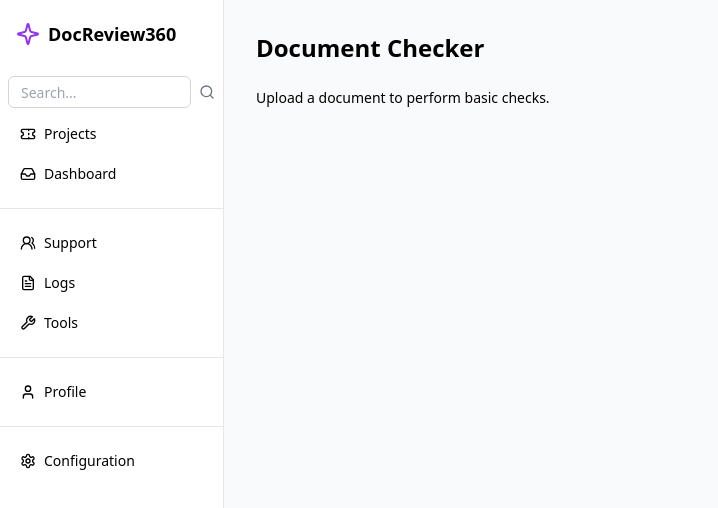
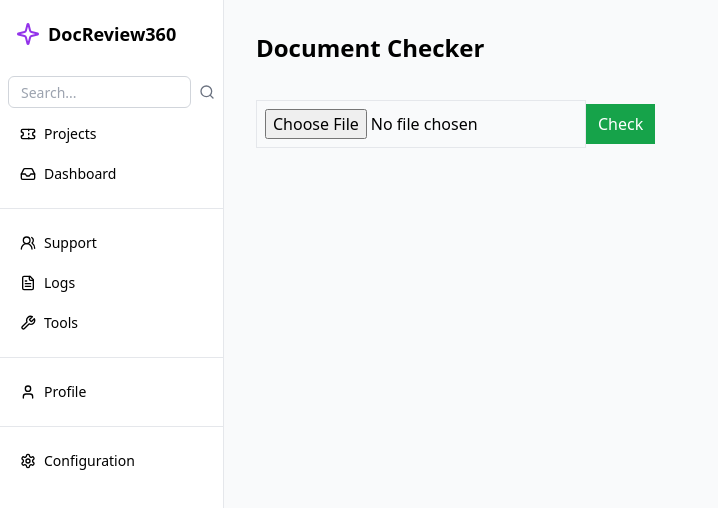
Before and after one commit to eputnam77/DocReview360, a Next.js app in the folder frontend/: page /tools/checker in a window 1280 px wide. Shown: the top 508 px of the page, without its empty margins (0-718 px from the left). Built offline with nearby package versions, Linux system fonts and the light colour scheme; no server answers.

Commit message:
feat(frontend): add document checker placeholder

```diff
--- /dev/null
+++ b/frontend/pages/api/tools/checker.ts
@@ -0,0 +1,37 @@
+import type { NextApiRequest, NextApiResponse } from "next";
+import { IncomingForm } from "formidable";
+import type * as formidable from "formidable";
+import path from "path";
+
+export const config = {
+  api: {
+    bodyParser: false,
+  },
+};
+
+export default async function handler(req: NextApiRequest, res: NextApiResponse) {
+  if (req.method !== "POST") {
+    res.status(405).end();
+    return;
+  }
+
+  const form = new IncomingForm({ keepExtensions: true, uploadDir: "/tmp" });
+  const parsed = await new Promise<{ fields: formidable.Fields; files: formidable.Files }>((resolve, reject) => {
+    form.parse(req, (err, fields, files) => {
+      if (err) return reject(err);
+      resolve({ fields, files });
+    });
+  });
+
+  const file = parsed.files.file;
+  if (!file || Array.isArray(file)) {
+    res.status(400).json({ error: "File required" });
+    return;
+  }
+
+  // TODO: Replace placeholder with actual DocumentCheckerToolSandbox integration
+  const results = { message: "DocumentCheckerToolSandbox integration pending" };
+  const filename = path.basename(file.filepath);
+
+  res.status(200).json({ results, filename });
+}
--- a/frontend/pages/tools/checker.tsx
+++ b/frontend/pages/tools/checker.tsx
@@ -1,10 +1,52 @@
-import React from "react";
+import React, { useState } from "react";
+
+interface CheckResult {
+  [key: string]: unknown;
+}
 
 export default function CheckerPage() {
+  const [result, setResult] = useState<CheckResult | null>(null);
+  const [download, setDownload] = useState<string | null>(null);
+
+  const handleSubmit = async (e: React.FormEvent<HTMLFormElement>) => {
+    e.preventDefault();
+    const formData = new FormData(e.currentTarget);
+    const res = await fetch("/api/tools/checker", {
+      method: "POST",
+      body: formData,
+    });
+    if (res.ok) {
+      const data = await res.json();
+      setResult(data.results);
+      setDownload(`/downloads/${data.filename}`);
+    }
+  };
+
   return (
     <div className="p-8 space-y-6">
       <h1 className="text-2xl font-bold">Document Checker</h1>
-      <p className="text-sm">Upload a document to perform basic checks.</p>
+      <form onSubmit={handleSubmit} className="space-y-4">
+        <input
+          type="file"
+          name="file"
+          accept=".doc,.docx"
+          className="border p-2"
+          required
+        />
+        <button type="submit" className="px-3 py-2 bg-green-600 text-white">
+          Check
+        </button>
+      </form>
+      {result && (
+        <pre className="whitespace-pre-wrap text-sm bg-gray-100 p-2">
+          {JSON.stringify(result, null, 2)}
+        </pre>
+      )}
+      {download && (
+        <a href={download} className="text-blue-600 hover:underline">
+          Download corrected document
+        </a>
+      )}
     </div>
   );
 }
```
Also changed, not shown: frontend/package.json (+5 -4 lines), 1 other file (tests, documents, lock files or other folders).
